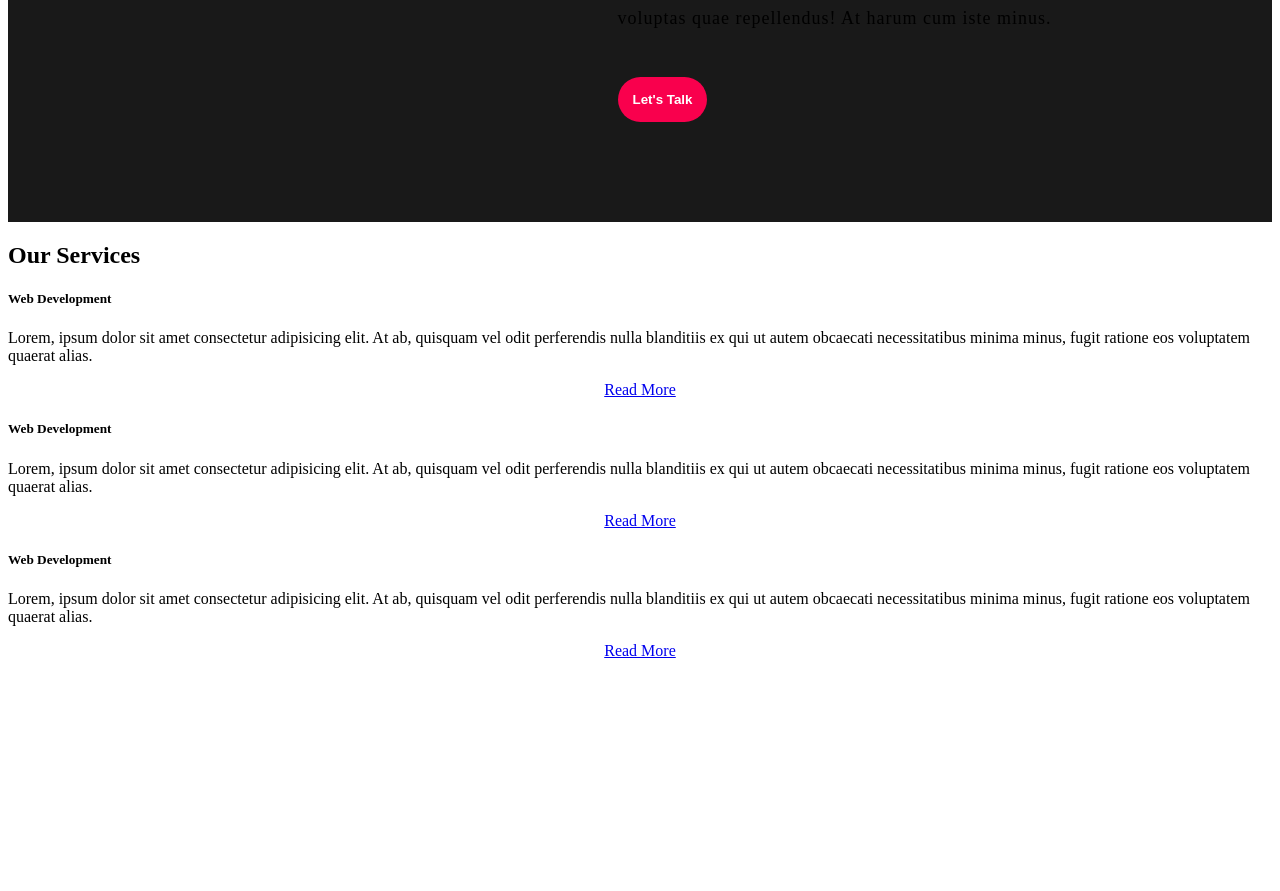
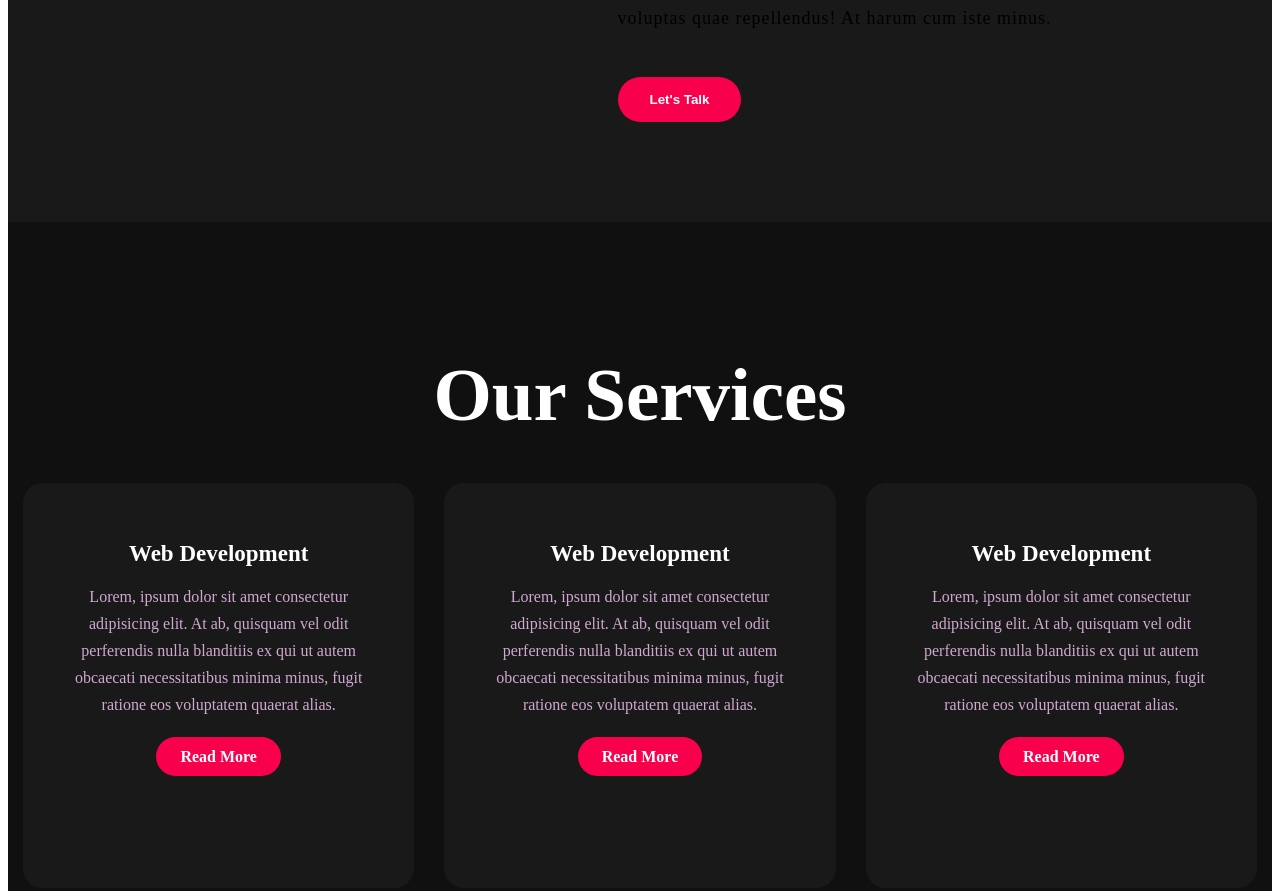
Before and after one commit to AronaLeaga/tahmidahmed, a plain HTML site: page index.html in a window 1280 px wide. Shown: the part 1280-2171 px from the top of the page. Before the commit the page ends 1956 px from the top, so only its background shows below. Drawn offline with Linux system fonts and the light colour scheme.

Commit message:
service section componenent

```diff
--- a/css/styles.css
+++ b/css/styles.css
@@ -23,7 +23,7 @@ nav{
 }
 
 .logo {
-    color: white;
+    color: rgb(193, 23, 23);
     font-size: 35px;
     letter-spacing: 1px;
     cursor: pointer;
@@ -169,7 +169,7 @@ button {
     text-decoration: none;
     border: 2px solid transparent;
     font-weight: bold;
-    padding: 13px;
+    padding: 13px 30px;
     border-radius: 30px;
     transition: .4s;
 
@@ -180,3 +180,74 @@ button:hover {
     border: 2px solid transparent;
     cursor: pointer;
 }
+.service {
+    background: #101010;
+    width: 100%;
+    padding: 100px 0px;
+}
+.title h2 {
+    color: white;
+    font-size: 75px;
+    width: 1130px;
+    margin: 30px auto;
+    text-align: center;
+}
+
+.box {
+    display: flex;
+    justify-content: center;
+    align-items: center;
+    min-height: 400px;
+
+}
+.card{
+    height: 365px;
+    width: 335px;
+    padding: 20px 35px;
+    background: #191919;
+    border-radius: 20px;
+    margin: 15px;
+    position: relative;
+    overflow: hidden;
+    text-align: center;
+
+}
+.card i{
+    font-size: 50px;
+    display: block;
+    text-align: center;
+    margin: 25px 0px;
+    color: #f9004d;
+}
+h5{
+    color: white;
+    font-size: 23px;
+    margin-bottom: 15px;
+
+}
+
+.pra p{
+    color: #fcfc;
+    font-size: 16px;
+    line-height: 27px;
+    margin-bottom: 25px;
+
+}
+
+.card .button {
+    background-color: #f9004d;
+    color: white;
+    text-decoration: none;
+    border: 2px solid transparent;
+    font-weight: bold;
+    padding: 9px 22px;
+    border-radius: 30px;
+    transition: .4s;
+}
+
+.card .button:hover {
+    background-color: transparent;
+    border: 2px solid transparent;
+    cursor: pointer;
+
+}
--- a/index.html
+++ b/index.html
@@ -61,7 +61,7 @@
     </div>
     <div class="box">
         <div class="card">
-            <i class="fa-solid fa-bars"></i>
+            <i class="fas fa-bars"></i>
             <h5>Web Development</h5>
             <div class="pra">
                 <p>Lorem, ipsum dolor sit amet consectetur adipisicing elit. At ab, quisquam vel odit perferendis nulla blanditiis ex qui ut autem obcaecati necessitatibus minima minus, fugit ratione eos voluptatem quaerat alias.</p>
@@ -72,7 +72,7 @@
         </div>
 
         <div class="card">
-            <i class="fa-solid fa-bars"></i>
+            <i class="fa-solid fa-users"></i>
             <h5>Web Development</h5>
             <div class="pra">
                 <p>Lorem, ipsum dolor sit amet consectetur adipisicing elit. At ab, quisquam vel odit perferendis nulla blanditiis ex qui ut autem obcaecati necessitatibus minima minus, fugit ratione eos voluptatem quaerat alias.</p>
@@ -82,7 +82,7 @@
             </div>
         </div>
         <div class="card">
-            <i class="fa-solid fa-bars"></i>
+            <i class="fa-solid fa-users"></i>
             <h5>Web Development</h5>
             <div class="pra">
                 <p>Lorem, ipsum dolor sit amet consectetur adipisicing elit. At ab, quisquam vel odit perferendis nulla blanditiis ex qui ut autem obcaecati necessitatibus minima minus, fugit ratione eos voluptatem quaerat alias.</p>
@@ -91,9 +91,12 @@
                 </p>
             </div>
         </div>
+    </div>
+ </div>
+
+ <------CONTACT ME========>
 
 
-    </div>
- </div>
+
 </body>
 </html>
```
